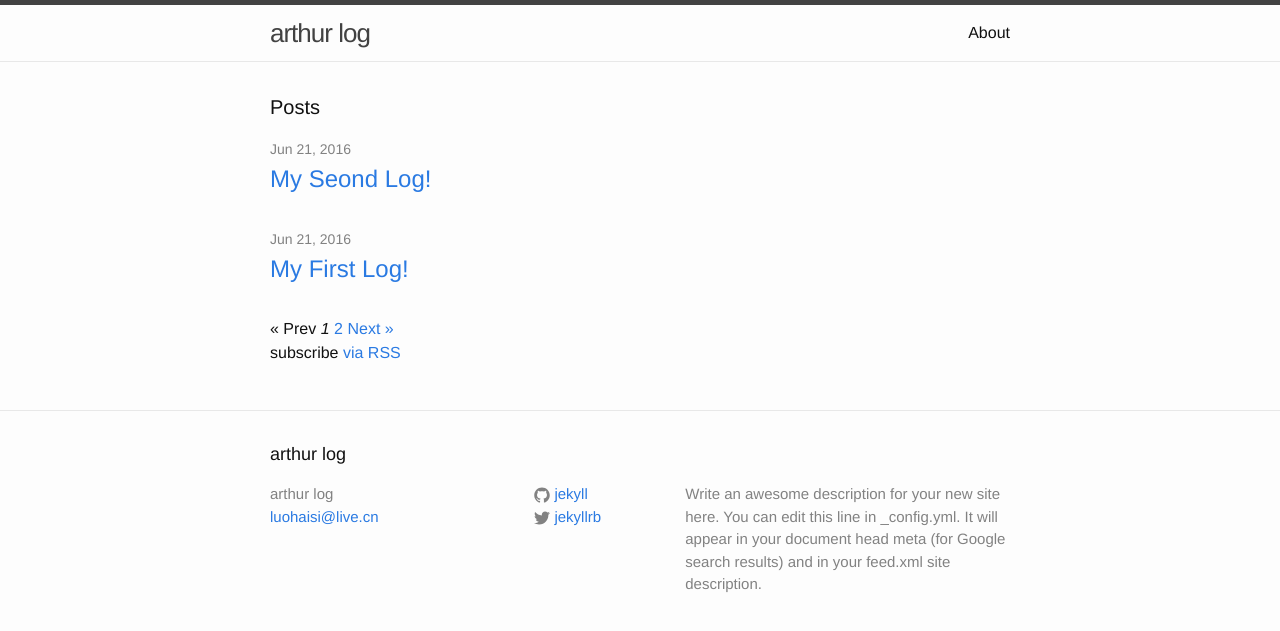
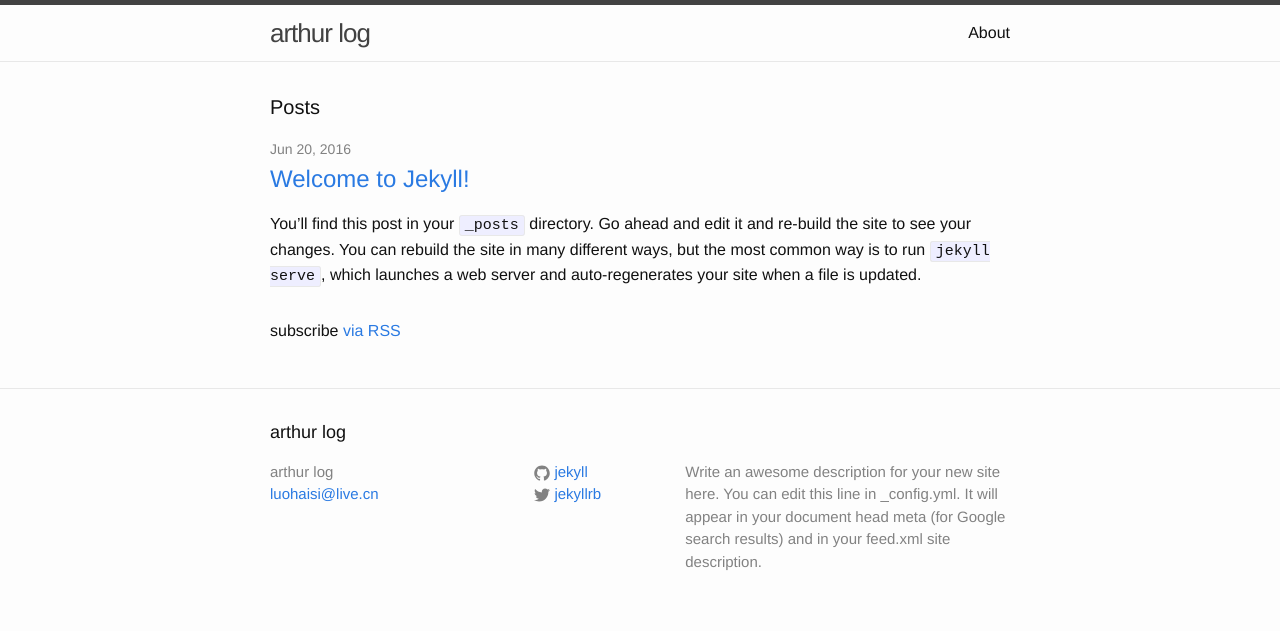
Before and after one commit to luohaisi/luohaisi.github.io, a Jekyll site: the page built from index.html, in a window 1280 px wide. Shown: the top 631 px of the page. Built offline with Jekyll 4.4.1, drawn with Linux system fonts in a browser that asks for light colours; the list of posts is cut into pages by our own code; some of the changed lines change nothing that is shown.

Commit message:
some changes

````diff
--- a/_config.yml
+++ b/_config.yml
@@ -22,4 +22,4 @@
 
 gems: [jekyll-paginate]
 
-paginate: 2
+paginate: 10
--- a/_posts/2016-06-21-my-first-log.markdown
+++ /dev/null
@@ -1,35 +0,0 @@
----
-layout: post
-title:  "My First Log!"
-date:   2016-06-21 16:33:18 +0800
-categories: jekyll update2
----
-You’ll find this post in your `_posts` directory. Go ahead and edit it and re-build the site to see your changes. You can rebuild the site in many different ways, but the most common way is to run `jekyll serve`, which launches a web server and auto-regenerates your site when a file is updated.
-
-To add new posts, simply add a file in the `_posts` directory that follows the convention `YYYY-MM-DD-name-of-post.ext` and includes the necessary front matter. Take a look at the source for this post to get an idea about how it works.
-
-Jekyll also offers powerful support for code snippets:
-
-{% highlight ruby %}
-def print_hi(name)
-  puts "Hi, #{name}"
-end
-print_hi('Tom')
-#=> prints 'Hi, Tom' to STDOUT.
-{% endhighlight %}
-
-```ruby
-    # ...ruby code
-```
-
-{% highlight ruby %}
-echo 'hello world';
-#=> prints 'Hi, Tom' to STDOUT.
-{% endhighlight %}
-
-
-Check out the [Jekyll docs][jekyll-docs] for more info on how to get the most out of Jekyll. File all bugs/feature requests at [Jekyll’s GitHub repo][jekyll-gh]. If you have questions, you can ask them on [Jekyll Talk][jekyll-talk].
-
-[jekyll-docs]: http://jekyllrb.com/docs/home
-[jekyll-gh]:   https://github.com/jekyll/jekyll
-[jekyll-talk]: https://talk.jekyllrb.com/
--- a/_posts/2016-06-21-my-second-log.markdown
+++ /dev/null
@@ -1,35 +0,0 @@
----
-layout: post
-title:  "My Seond Log!"
-date:   2016-06-21 17:28:18 +0800
-categories: jekyll update2
----
-You’ll find this post in your `_posts` directory. Go ahead and edit it and re-build the site to see your changes. You can rebuild the site in many different ways, but the most common way is to run `jekyll serve`, which launches a web server and auto-regenerates your site when a file is updated.
-
-To add new posts, simply add a file in the `_posts` directory that follows the convention `YYYY-MM-DD-name-of-post.ext` and includes the necessary front matter. Take a look at the source for this post to get an idea about how it works.
-
-Jekyll also offers powerful support for code snippets:
-
-{% highlight ruby linenos %}
-def print_hi(name)
-  puts "Hi, #{name}"
-end
-print_hi('Tom')
-#=> prints 'Hi, Tom' to STDOUT.
-{% endhighlight %}
-
-```ruby
-    # ...ruby code
-```
-
-{% highlight ruby %}
-echo 'hello world';
-#=> prints 'Hi, Tom' to STDOUT.
-{% endhighlight %}
-
-
-Check out the [Jekyll docs][jekyll-docs] for more info on how to get the most out of Jekyll. File all bugs/feature requests at [Jekyll’s GitHub repo][jekyll-gh]. If you have questions, you can ask them on [Jekyll Talk][jekyll-talk].
-
-[jekyll-docs]: http://jekyllrb.com/docs/home
-[jekyll-gh]:   https://github.com/jekyll/jekyll
-[jekyll-talk]: https://talk.jekyllrb.com/
--- a/index.html
+++ b/index.html
@@ -14,7 +14,7 @@
         <h2>
           <a class="post-link" href="{{ post.url | prepend: site.baseurl }}">{{ post.title }}</a>
         </h2>
-        <!-- {{ post.excerpt }} -->
+        {{ post.excerpt }}
       </li>
     {% endfor %}
   </ul>
````
